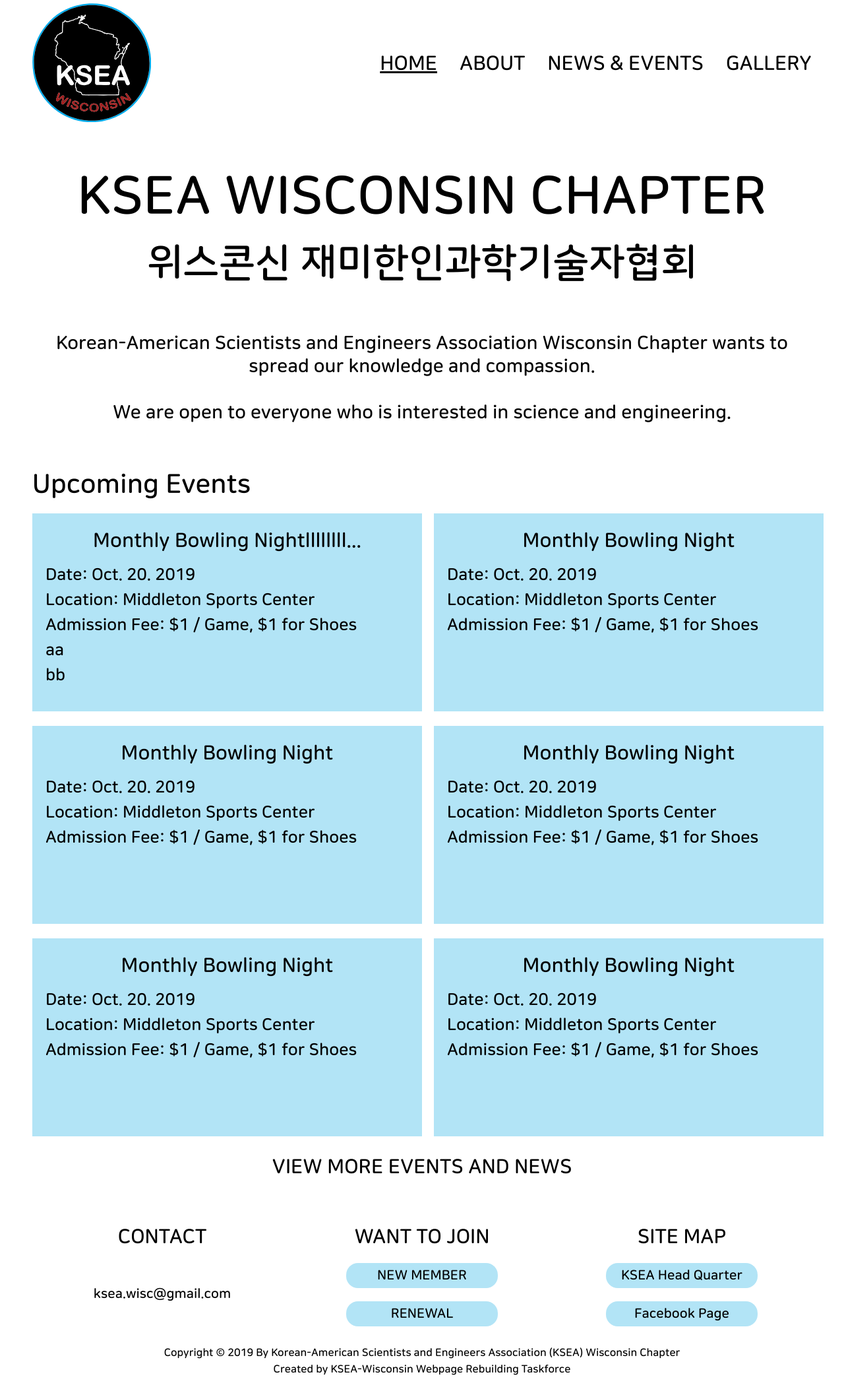
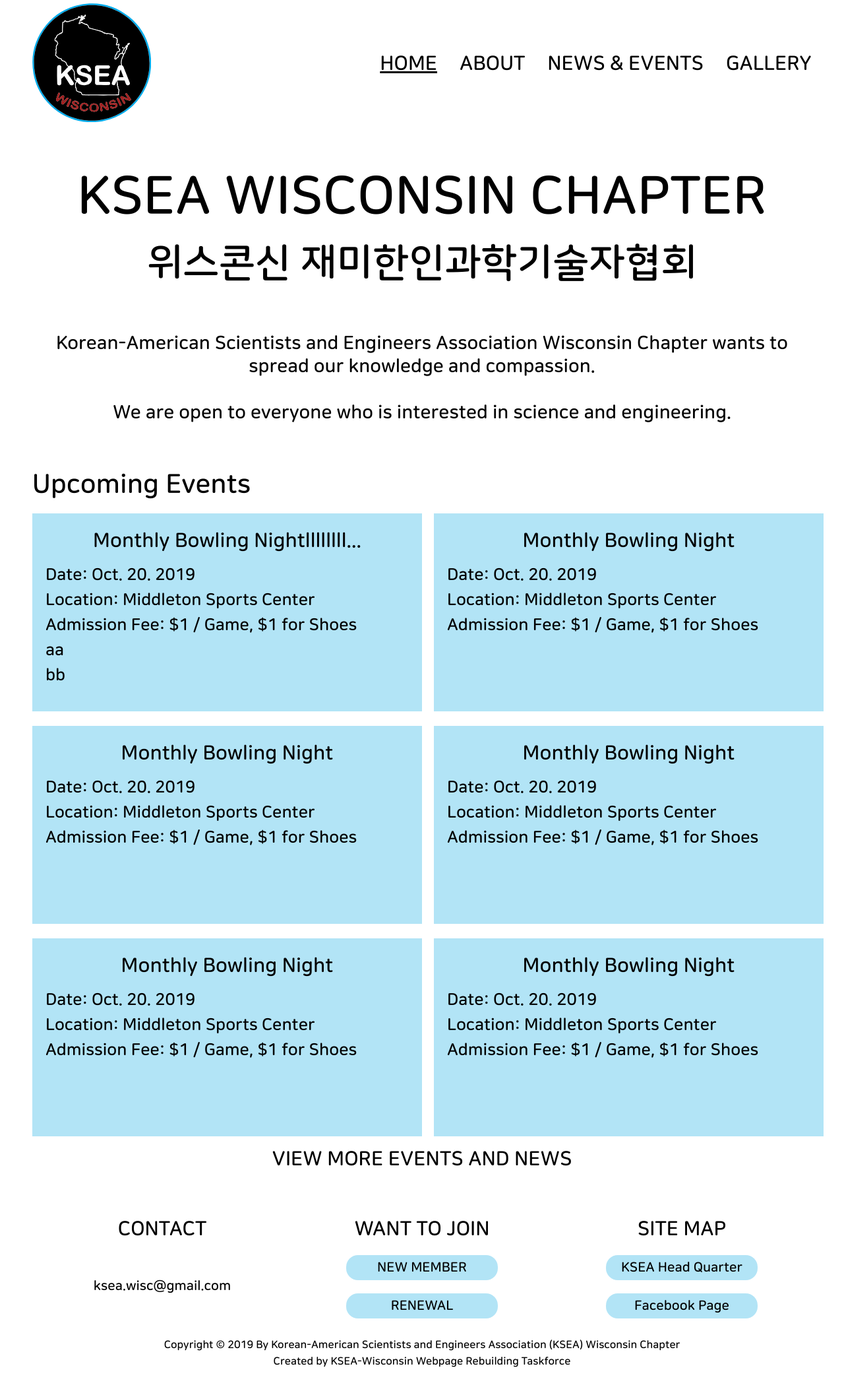
Before and after one commit to KSEAWisconsin/kseawisconsin.github.io, a Jekyll site: the page built from index.html, in a window 1280 px wide. Shown: the whole page at 66% size. Built offline with Jekyll 4.4.1, drawn with Linux system fonts in a browser that asks for light colours.

Commit message:
Home Mobile Finish

```diff
--- a/_sass/KSEAWeb.scss
+++ b/_sass/KSEAWeb.scss
@@ -374,6 +374,7 @@
       display: grid;
       grid-template-columns: 100%;
       row-gap: 5px;
+      margin-bottom: 5px;
 
       .event-wrapper {
         height: 145px;
@@ -409,6 +410,7 @@
         grid-template-columns: 50% 50%;
         column-gap: 18px;
         row-gap: 22px;
+        margin-bottom: 18px;
 
         .event-wrapper {
           height: 300px;
@@ -433,7 +435,11 @@
 
     #more_event {
       text-align: center;
-      font-size: 30px;
+      font-size: 18px;
+      margin-top: 0px;
+      @media screen and (min-width: 800px) {
+        font-size: 30px;
+      }
     }
   }
 }
```
